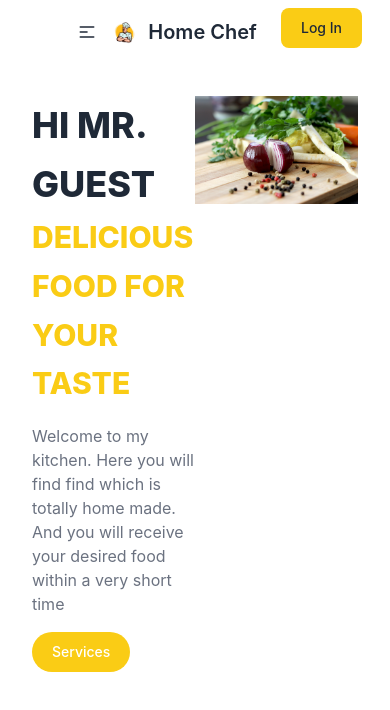
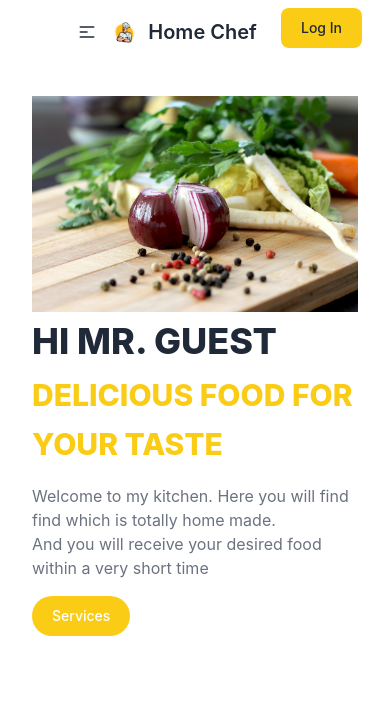
Before and after one commit to Abdur-Rahman-Apu/home-chef-client, a React (Create React App) app: page / in a window 390 px wide. Shown: the top 710 px of the page. Built offline with nearby package versions, Linux system fonts and the light colour scheme.

Commit message:
Banner responsive design complete

```diff
--- a/src/Components/Home/Banner/Banner.js
+++ b/src/Components/Home/Banner/Banner.js
@@ -3,8 +3,8 @@ import BannerImage from '../../../Assets/Banner/banner-img.jpg';
 
 const Banner = () => {
     return (
-        <div className='container flex basis-2/4 my-8'>
-            <div className='w-1/2 flex flex-col justify-center'>
+        <div className='flex flex-col-reverse lg:flex-row lg:flex basis-2/4 my-8'>
+            <div className='w-full lg:w-1/2 flex flex-col justify-center'>
                 <div className="title">
                     <h1 className=" text-4xl leading-relaxed uppercase font-extrabold dark:text-white">Hi Mr. Guest</h1>
                     <h1 className=" text-3xl leading-relaxed uppercase font-extrabold text-yellow-400  dark:text-white">Delicious food for your taste</h1>
@@ -19,8 +19,8 @@ const Banner = () => {
                     <button type="button" class="text-white bg-yellow-400 hover:bg-yellow-500 focus:outline-none focus:ring-4 focus:ring-yellow-300 font-medium rounded-full text-sm px-5 py-2.5 text-center mr-2 mb-2 dark:focus:ring-yellow-900">Services</button>
                 </div>
             </div>
-            <div className="w-1/2">
-                <img src={BannerImage} alt="banner" />
+            <div className=" w-full lg:w-1/2">
+                <img className='w-full h-full' src={BannerImage} alt="banner" />
             </div>
         </div>
     );
```
